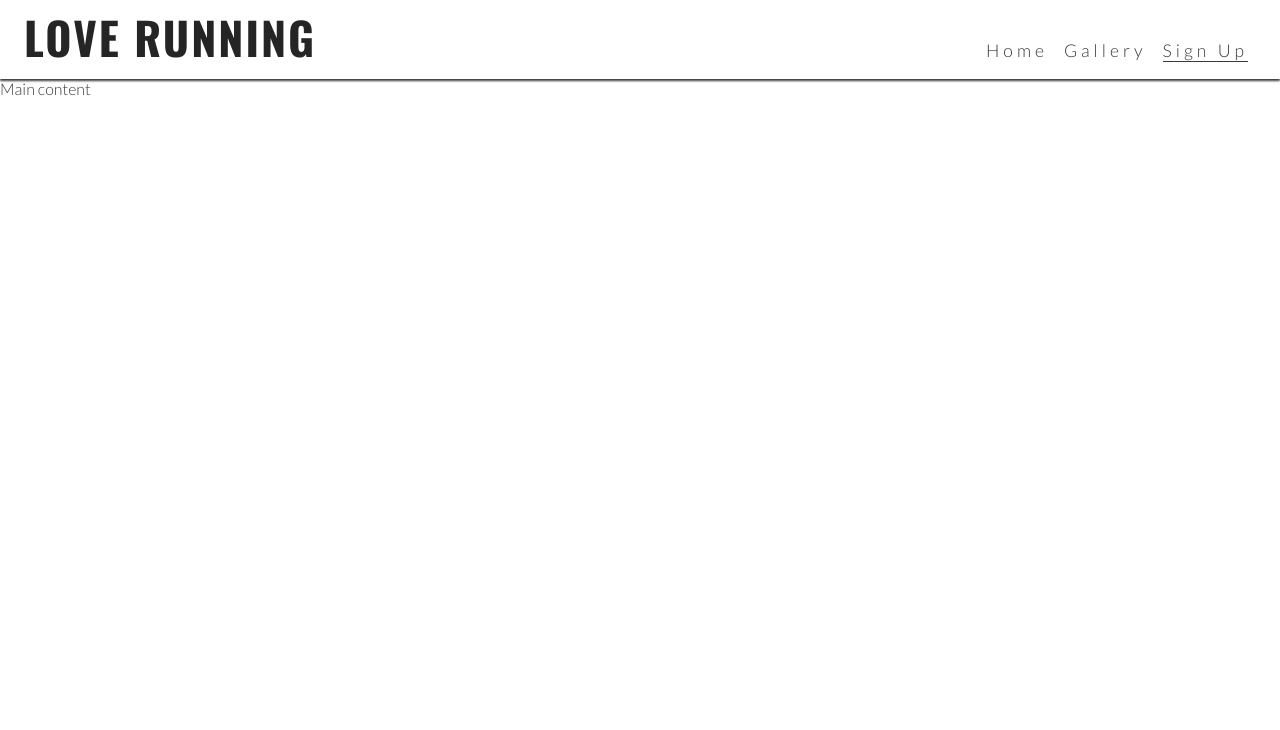
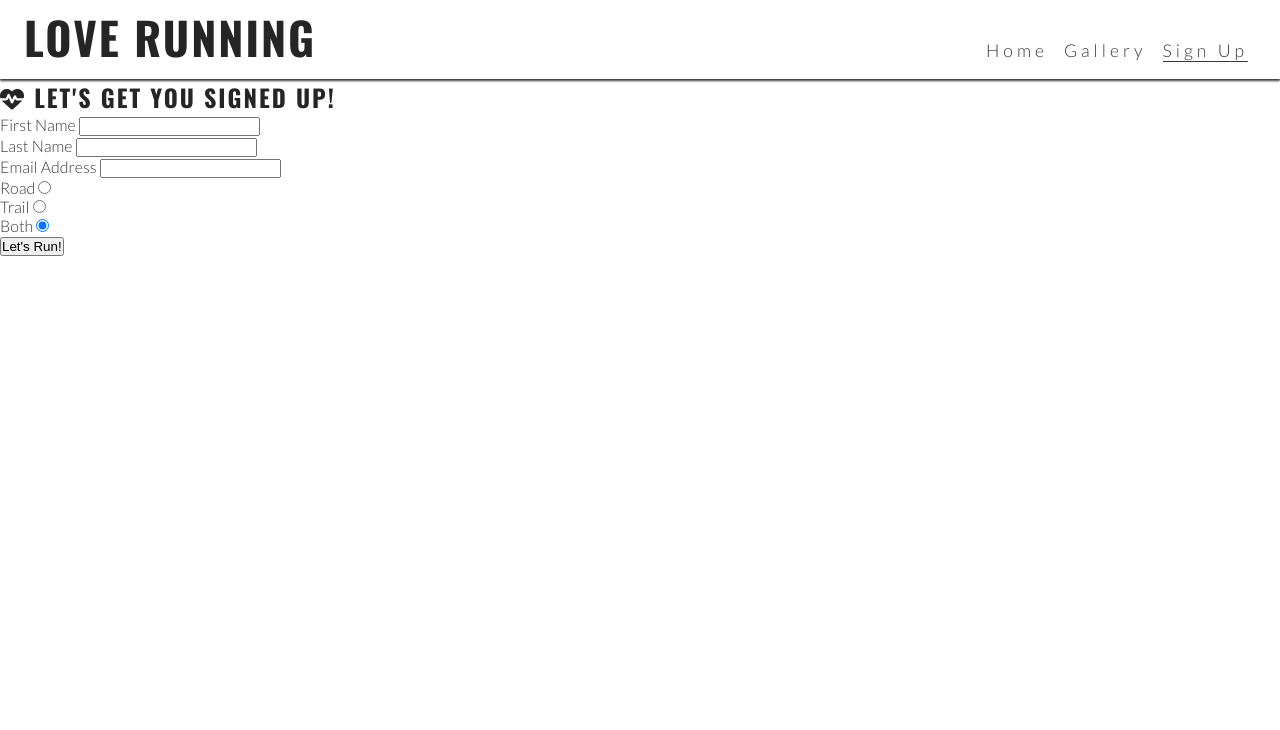
Before and after one commit to Lorenz-127/love-running, a plain HTML site: page signup.html in a window 1280 px wide. Shown: the top 730 px of the page. Drawn offline with nearby package versions, Linux system fonts and the light colour scheme.

Commit message:
Add sign up form

```diff
--- a/signup.html
+++ b/signup.html
@@ -39,7 +39,37 @@
     </header>
 
     <!-- Main content -->
-    <main>Main content</main>
+    <main>
+        <section id="signup">
+            <form id="signup-form" method="POST" action="https://formdump.codeinstitute.net">
+                <h2><i class="fa-solid fa-heartbeat"></i> Let's get you signed up!</h2>
+                <label for="first-name">First Name</label>
+                <input type="text" name="first_name" id="first-name" class="text-input" required>
+                <br>
+                <label for="last-name">Last Name</label>
+                <input type="text" name="last_name" id="last-name" class="text-input" required>
+                <br>
+                <label for="email-address">Email Address</label>
+                <input type="email" name="email_address" id="email-address" class="text-input" required>
+                <br>
+                <div class="radio-buttons">
+                    <div>
+                        <label for="road">Road</label>
+                        <input type="radio" name="running_preference" id="road" value="road" required>
+                    </div>
+                    <div>
+                        <label for="trail">Trail</label>
+                        <input type="radio" name="running_preference" id="trail" value="trail" required>
+                    </div>
+                    <div>
+                        <label for="both">Both</label>
+                        <input type="radio" name="running_preference" id="both" value="both" required checked>
+                    </div>
+                </div>
+                <button type="submit" class="join-button">Let's Run!</button>
+            </form>
+        </section>
+    </main>
 
     <!-- Footer -->
     <footer>
```
Also changed, not shown: assets/images/signup-image.webp (added).
